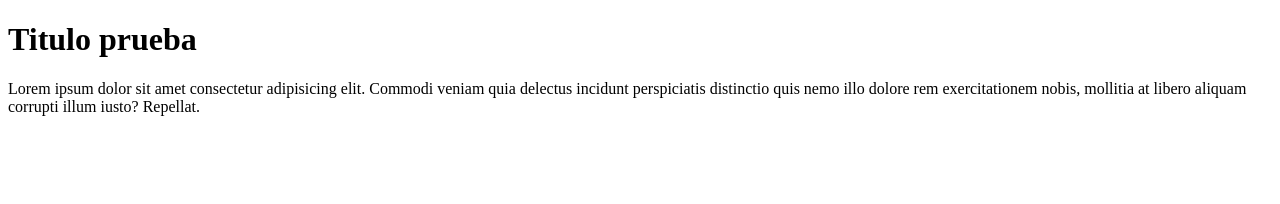
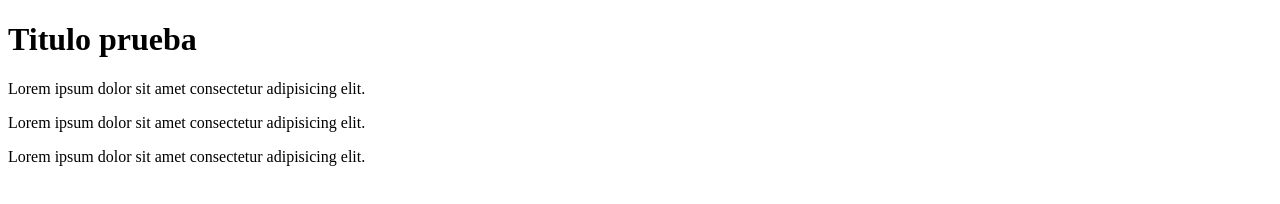
Before and after one commit to emalanis/pruebas-git, a plain HTML site: page index.html in a window 1280 px wide. Drawn offline with Linux system fonts and the light colour scheme.

Commit message:
modifique ambos archivos

```diff
--- a/index.html
+++ b/index.html
@@ -7,7 +7,8 @@
 </head>
 <body>
     <h1>Titulo prueba</h1>
-    <p>Lorem ipsum dolor sit amet consectetur adipisicing elit. Commodi veniam quia delectus incidunt perspiciatis distinctio quis nemo illo dolore rem exercitationem nobis, mollitia at libero aliquam corrupti illum iusto? Repellat.</p>
-
+    <p>Lorem ipsum dolor sit amet consectetur adipisicing elit.</p>
+    <p>Lorem ipsum dolor sit amet consectetur adipisicing elit.</p>
+    <p>Lorem ipsum dolor sit amet consectetur adipisicing elit.</p>
 </body>
 </html>
```
Also changed, not shown: prueba.html (+1 -0 lines).
